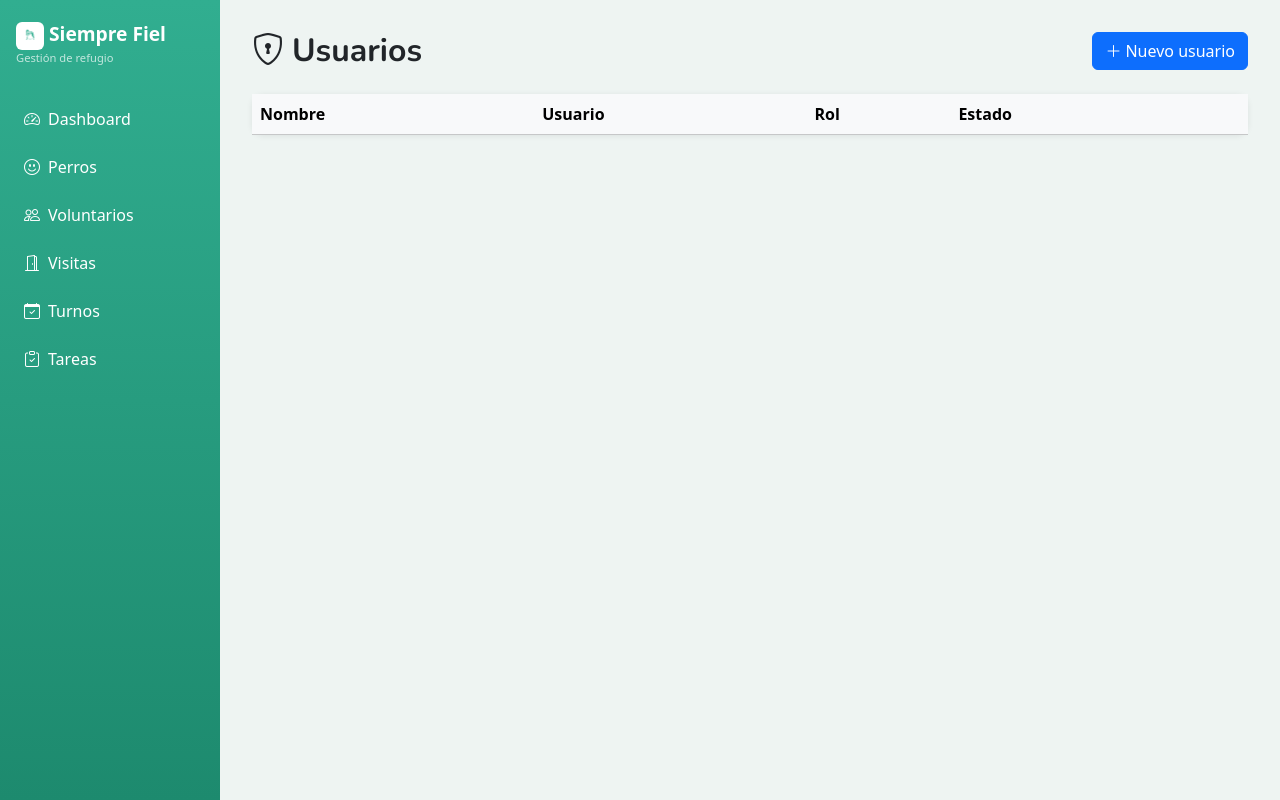
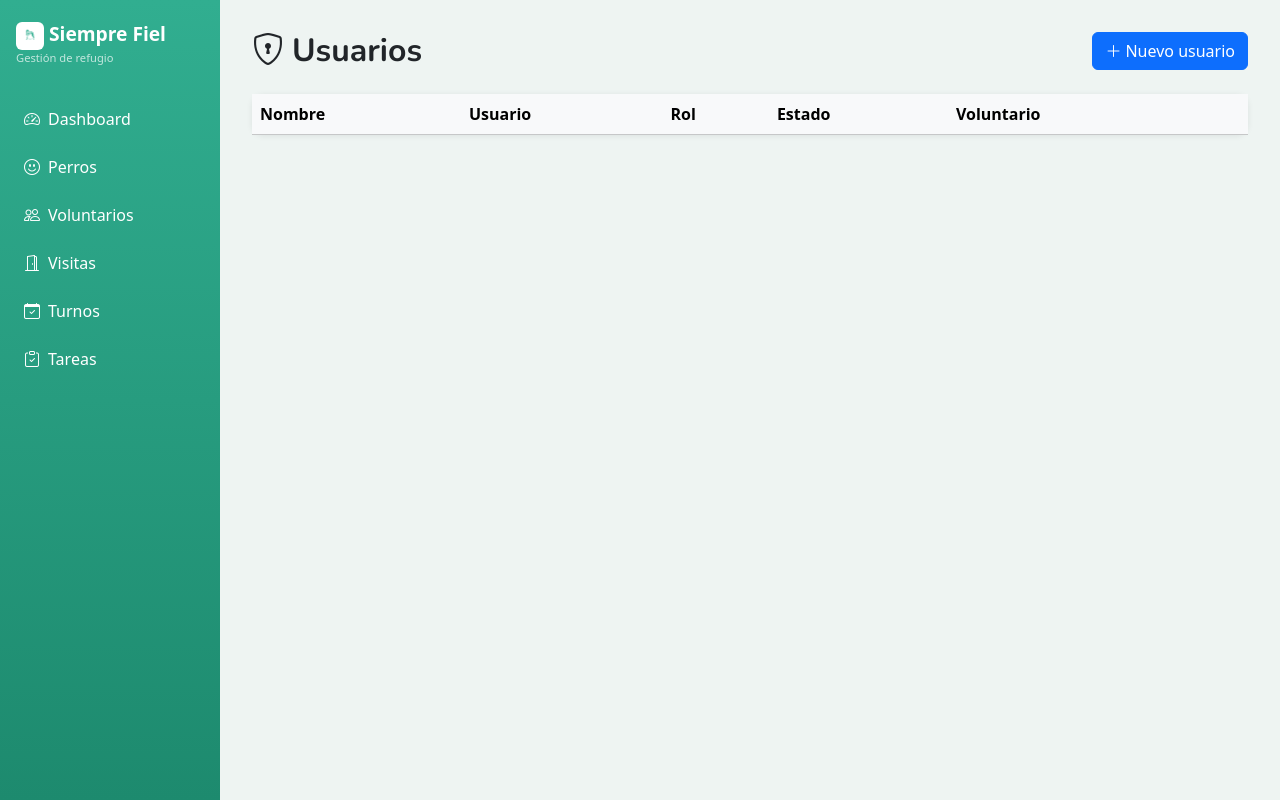
Before and after one commit to Rodry03/siempreFiel, a FastAPI app: template app/templates/usuarios/list.html in a window 1280 px wide. Run offline with FastAPI, Linux system fonts and the light colour scheme; the template is opened without the code that fills it, so the values that code supplies are empty; parts of the project's set-up code (start-up, migrations or seed data) failed here and were passed over.

Commit message:
añadida columna en pestaña usuarios

```diff
--- a/app/models.py
+++ b/app/models.py
@@ -207,6 +207,8 @@ class Usuario(Base):
     activo = Column(Boolean, default=True, nullable=False)
     voluntario_id = Column(Integer, ForeignKey("voluntarios.id"), nullable=True)
 
+    voluntario = relationship("Voluntario", foreign_keys=[voluntario_id])
+
 
 class Visitante(Base):
     __tablename__ = "visitantes"
--- a/app/templates/usuarios/list.html
+++ b/app/templates/usuarios/list.html
@@ -11,7 +11,7 @@
   <div class="card-body p-0">
     <table class="table table-hover align-middle mb-0">
       <thead class="table-light">
-        <tr><th>Nombre</th><th>Usuario</th><th>Rol</th><th>Estado</th><th></th></tr>
+        <tr><th>Nombre</th><th>Usuario</th><th>Rol</th><th>Estado</th><th>Voluntario</th><th></th></tr>
       </thead>
       <tbody>
         {% for u in usuarios %}
@@ -24,6 +24,15 @@
               <span class="badge bg-success">Activo</span>
             {% else %}
               <span class="badge bg-secondary">Inactivo</span>
+            {% endif %}
+          </td>
+          <td>
+            {% if u.voluntario %}
+              <a href="/voluntarios/{{ u.voluntario.id }}" class="text-decoration-none">
+                {{ u.voluntario.nombre }} {{ u.voluntario.apellido }}
+              </a>
+            {% else %}
+              <span class="text-muted small">—</span>
             {% endif %}
           </td>
           <td class="text-end">
```
